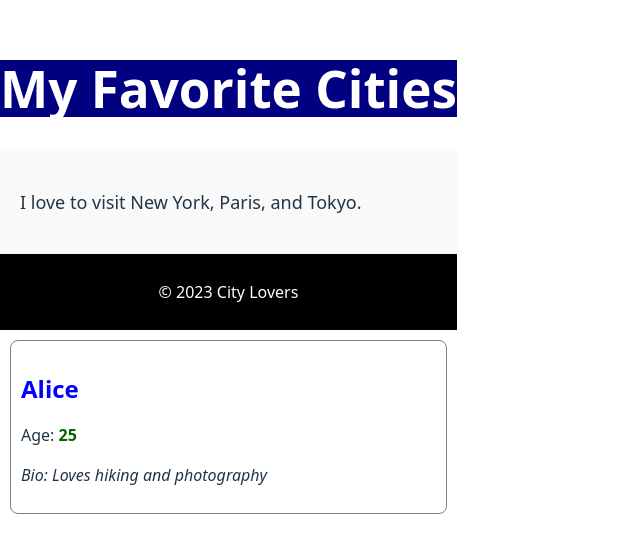
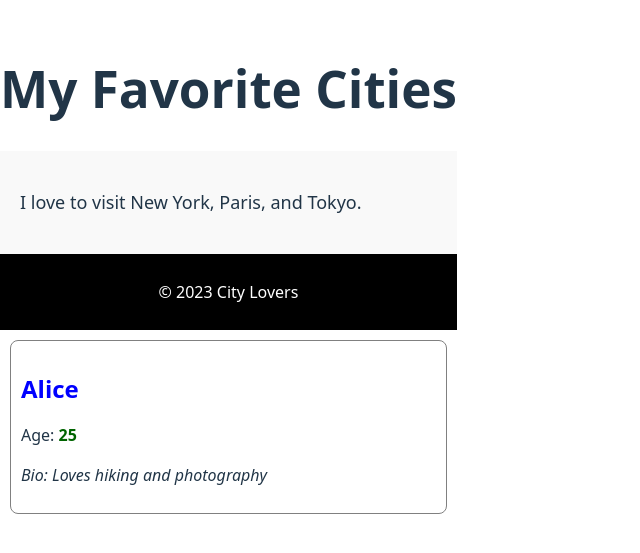
Before and after one commit to Bonace254/alx-fe-reactjs, a React (Vite) app: page / in a window 1280 px wide. Shown: the part 125-678 px from the top of the page, without its empty margins (0-640 px from the left). Built offline with nearby package versions, Linux system fonts and the light colour scheme.

Commit message:
Add styled Header.jsx to alx-react-app-new/src/components

```diff
--- a/src/components/Header.jsx
+++ b/src/components/Header.jsx
@@ -1,6 +1,6 @@
 function Header() {
   return (
-    <header style={{ backgroundColor: 'navy', color: 'white', textAlign: 'center' }}>
+    <header>
       <h1>My Favorite Cities</h1>
     </header>
   );
```
